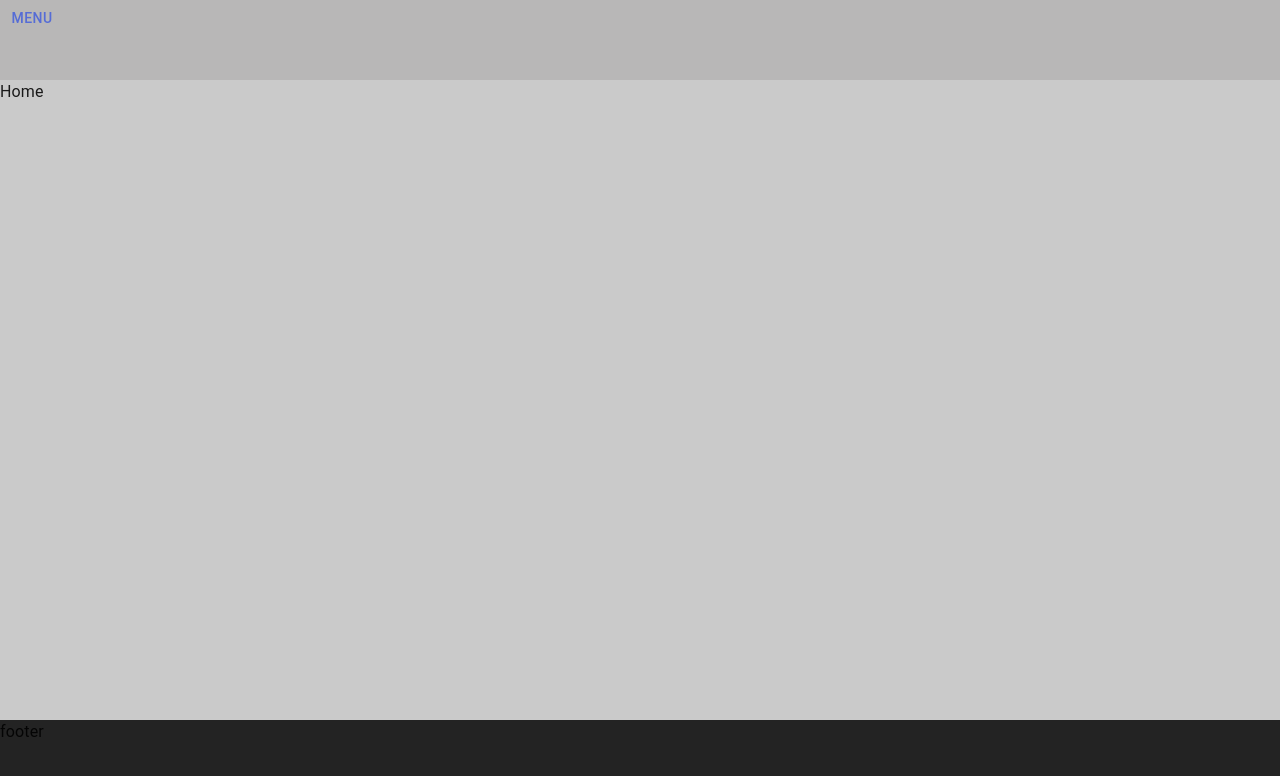
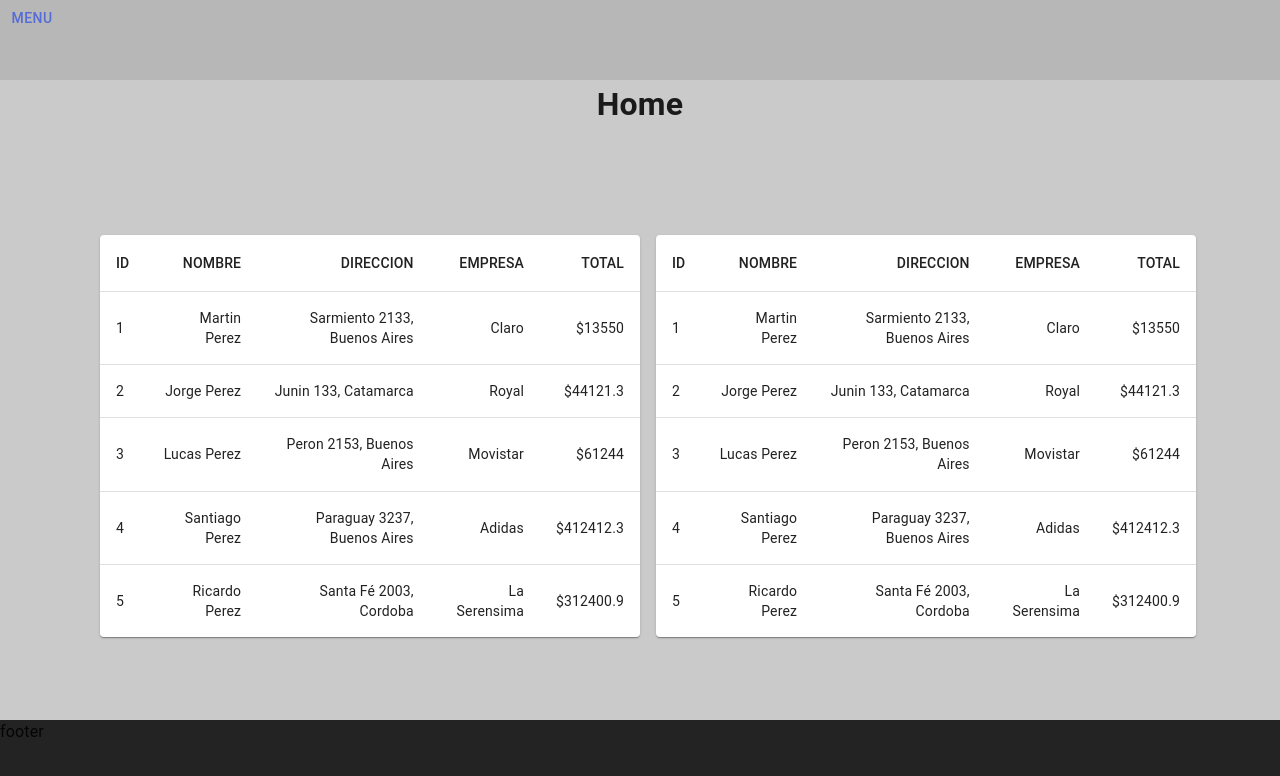
Before and after one commit to crisalisblue/order-management-system, a React (Vite) app in the folder front/: page /home in a window 1280 px wide. Shown: the top 776 px of the page. Built offline with nearby package versions, Linux system fonts and the light colour scheme.

Commit message:
home armada con tablas de muestra

```diff
--- /dev/null
+++ b/front/src/components/HomeTable.jsx
@@ -0,0 +1,59 @@
+import * as React from 'react';
+import Table from '@mui/material/Table';
+import TableBody from '@mui/material/TableBody';
+import TableCell from '@mui/material/TableCell';
+import TableContainer from '@mui/material/TableContainer';
+import TableHead from '@mui/material/TableHead';
+import TableRow from '@mui/material/TableRow';
+import Paper from '@mui/material/Paper';
+
+function createData(id, nombre, direccion, empresa, total) {
+    return { id, nombre, direccion, empresa, total };
+}
+
+const rows = [
+    createData(1, "Martin Perez", "Sarmiento 2133, Buenos Aires", "Claro", 13550.00),
+    createData(2, "Jorge Perez", "Junin 133, Catamarca", "Royal", 44121.30),
+    createData(3, "Lucas Perez", "Peron 2153, Buenos Aires", "Movistar", 61244.00),
+    createData(4, "Santiago Perez", "Paraguay 3237, Buenos Aires", "Adidas", 412412.30),
+    createData(5, "Ricardo Perez", "Santa Fé 2003, Cordoba", "La Serensima", 312400.90),
+];
+
+const style = {
+    maxWidth: 600,
+    ml: 2,
+};
+
+export const HomeTable = () => {
+    return (
+        <TableContainer component={Paper} sx={style}>
+            <Table aria-label="simple table">
+                <TableHead>
+                    <TableRow>
+                        <TableCell>ID</TableCell>
+                        <TableCell align="right">NOMBRE</TableCell>
+                        <TableCell align="right">DIRECCION</TableCell>
+                        <TableCell align="right">EMPRESA</TableCell>
+                        <TableCell align="right">TOTAL</TableCell>
+                    </TableRow>
+                </TableHead>
+                <TableBody>
+                    {rows.map((row) => (
+                        <TableRow
+                            key={row.id}
+                            sx={{ '&:last-child td, &:last-child th': { border: 0 } }}
+                        >
+                            <TableCell component="th" scope="row">
+                                {row.id}
+                            </TableCell>
+                            <TableCell align="right">{row.nombre}</TableCell>
+                            <TableCell align="right">{row.direccion}</TableCell>
+                            <TableCell align="right">{row.empresa}</TableCell>
+                            <TableCell align="right">${row.total}</TableCell>
+                        </TableRow>
+                    ))}
+                </TableBody>
+            </Table>
+        </TableContainer>
+    );
+};
--- /dev/null
+++ b/front/src/pages/Home/Home.css
@@ -0,0 +1,9 @@
+.tables-container{
+    display: flex;
+    align-items: center;
+    justify-content: space-between;
+    margin:  20px auto;
+    width: 90%;
+    height: 90%;
+    padding: 20px;
+}
--- a/front/src/pages/Home/Home.jsx
+++ b/front/src/pages/Home/Home.jsx
@@ -1,3 +1,15 @@
+import {TableGrid} from "../../components/TableGrid.jsx";
+import "./Home.css";
+import {HomeTable} from "../../components/HomeTable.jsx";
+
 export const Home = () => {
-  return <div>Home</div>;
+  return(
+      <>
+        <h1 style={{margin: "0px", textAlign:"center"}}>Home</h1>
+        <div className={"tables-container"}>
+          <HomeTable/>
+          <HomeTable/>
+        </div>
+      </>
+  );
 };
```
